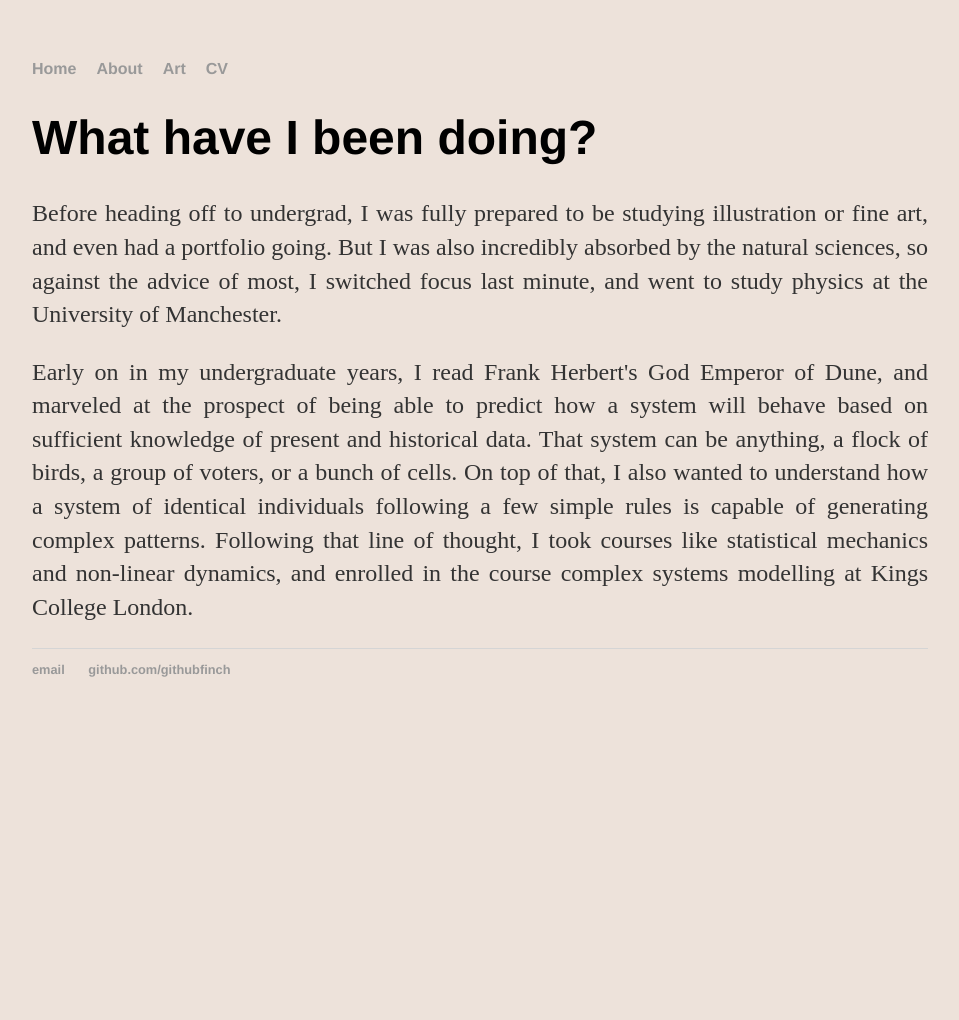
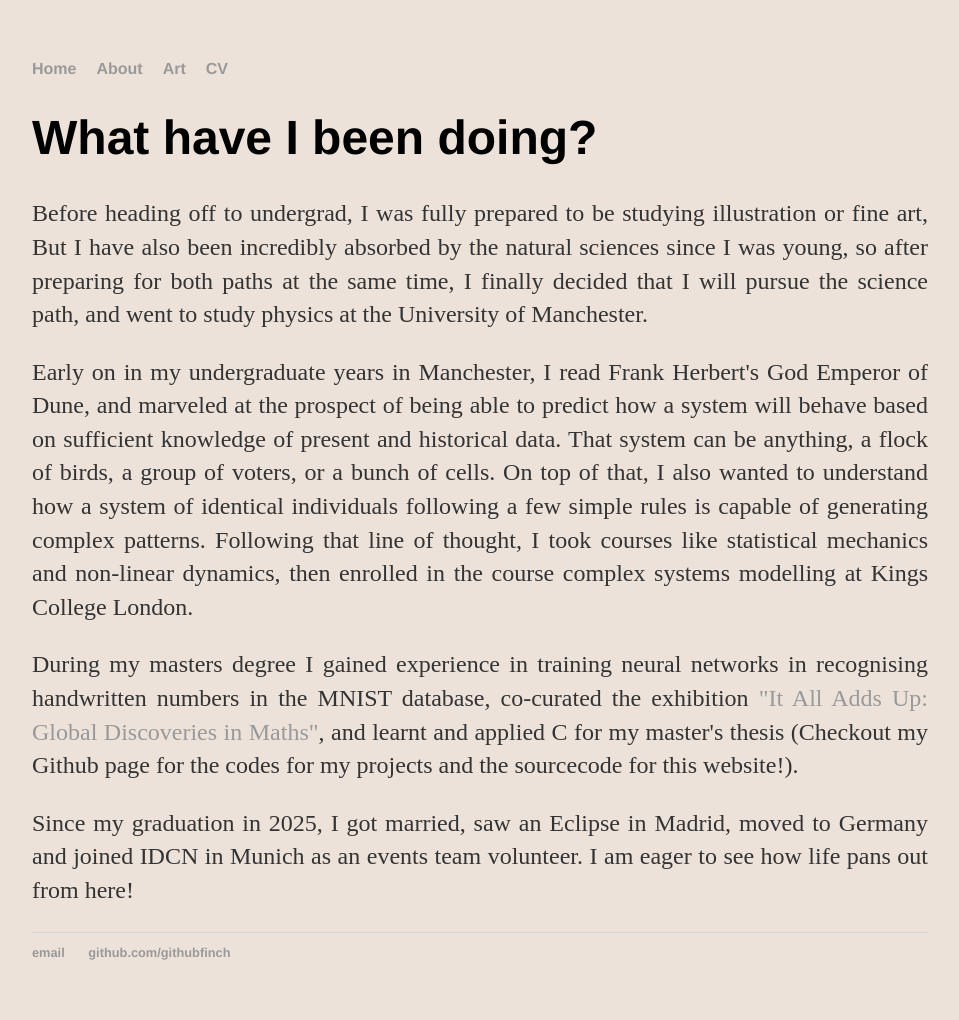
Before and after one commit to githubfinch/githubfinch.github.io, a Jekyll site: the page built from about/index.html, in a window 1280 px wide. Shown: the whole page, without its empty margins (160-1119 px from the left). Built offline with Jekyll 4.4.1, drawn with Linux system fonts in a browser that asks for light colours; before the commit the page ends 900 px from its top, so only the background shows below that.

Commit message:
Update index.html

```diff
--- a/about/index.html
+++ b/about/index.html
@@ -5,15 +5,26 @@ title: bird's description
 <div class="blurb">
 	<h1>What have I been doing?</h1>
 	<p>
-		Before heading off to undergrad, I was fully prepared to be studying illustration or fine art, and even had a portfolio going.
-		But I was also incredibly absorbed by the natural sciences, so against the advice of most, I switched focus last minute, and
-		went to study physics at the University of Manchester.
+		Before heading off to undergrad, I was fully prepared to be studying illustration or fine art, But I have also been incredibly
+		absorbed by the natural sciences since I was young, so after preparing for both paths at the same time, I finally decided that
+		I will pursue the science path, and went to study physics at the University of Manchester.
 	</p>
 	<p>
-		Early on in my undergraduate years, I read Frank Herbert's God Emperor of Dune, and marveled at the prospect of being able to
-		predict how a system will behave based on sufficient knowledge of present and historical data. That system can be anything, a
-		flock of birds, a group of voters, or a bunch of cells. On top of that, I also wanted to understand how a system of identical
-		individuals following a few simple rules is capable of generating complex patterns. Following that line of thought, I took
-		courses like statistical mechanics and non-linear dynamics, and enrolled in the course complex systems modelling at Kings College London.
+		Early on in my undergraduate years in Manchester, I read Frank Herbert's God Emperor of Dune, and marveled at the prospect of
+		being able to predict how a system will behave based on sufficient knowledge of present and historical data. That system can
+		be anything, a flock of birds, a group of voters, or a bunch of cells. On top of that, I also wanted to understand how a system
+		of identical individuals following a few simple rules is capable of generating complex patterns. Following that line of thought,
+		I took courses like statistical mechanics and non-linear dynamics, then enrolled in the course complex systems modelling at Kings
+		College London.
+	</p>
+	<p>
+		During my masters degree I gained experience in training neural networks in recognising handwritten numbers in the MNIST database,
+		co-curated the exhibition <a href= "https://sites.google.com/view/kclhistoryofmaths/home?authuser=0" target="_blank" rel=<"noopener noreferrer">
+		"It All Adds Up: Global Discoveries in Maths"</a>, and learnt and applied C for my master's thesis (Checkout my Github page for
+		the codes for my projects and the sourcecode for this website!).
+	</p>
+	<p>
+		Since my graduation in 2025, I got married, saw an Eclipse in Madrid, moved to Germany and joined IDCN in Munich as an events team volunteer.
+		I am eager to see how life pans out from here!
 	</p>
 </div><!-- /.blurb -->
```
